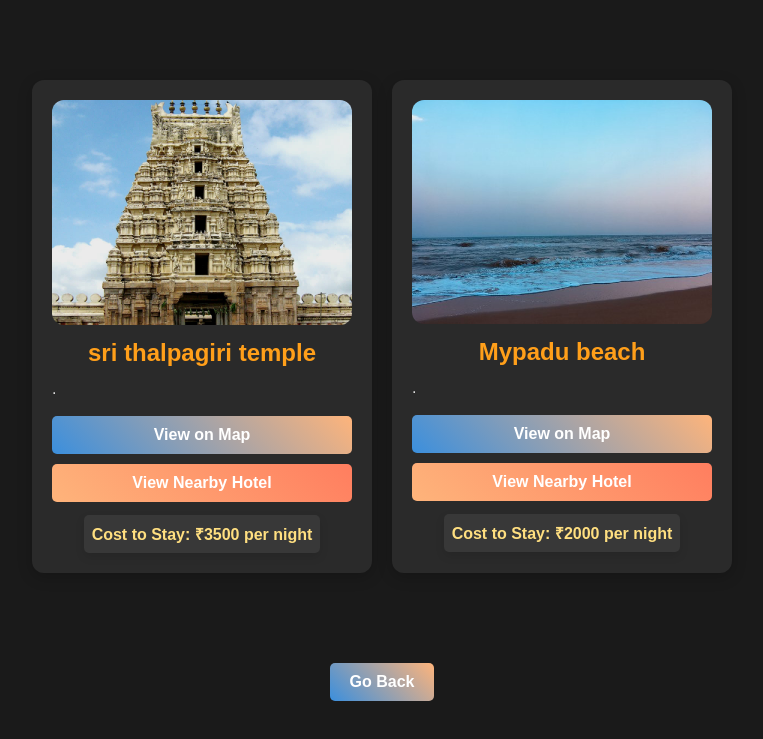
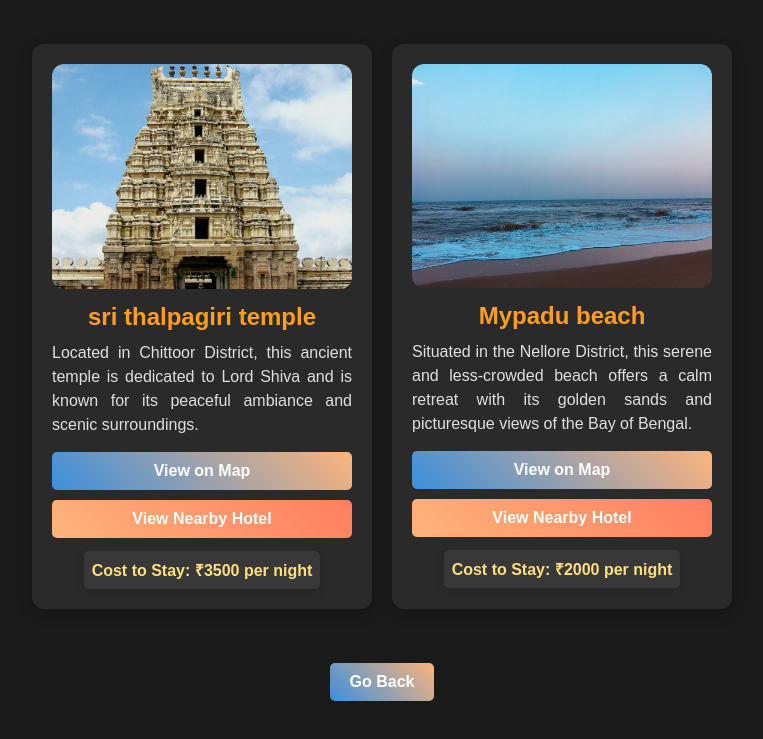
Before and after one commit to Krishna-Sri-Charan/Destiny-Pro, a plain HTML site: page district/sri_potti_sriramulu_nellore.html in a window 1280 px wide. Shown: the part 99-838 px from the top of the page, without its empty margins (258-1021 px from the left). Drawn offline with Linux system fonts and the light colour scheme.

Commit message:
Update sri_potti_sriramulu_nellore.html

```diff
--- a/district/sri_potti_sriramulu_nellore.html
+++ b/district/sri_potti_sriramulu_nellore.html
@@ -18,7 +18,7 @@
 
 <div class="place-title">sri thalpagiri temple</div>
 
-<div class="description"> .</div>
+<div class="description">Located in Chittoor District, this ancient temple is dedicated to Lord Shiva and is known for its peaceful ambiance and scenic surroundings.</div>
 
 <div class="links">
 
@@ -38,7 +38,7 @@
 
 <div class="place-title">Mypadu beach</div>
 
-<div class="description">.</div>
+<div class="description">Situated in the Nellore District, this serene and less-crowded beach offers a calm retreat with its golden sands and picturesque views of the Bay of Bengal.</div>
 
 <div class="links">
 
```
